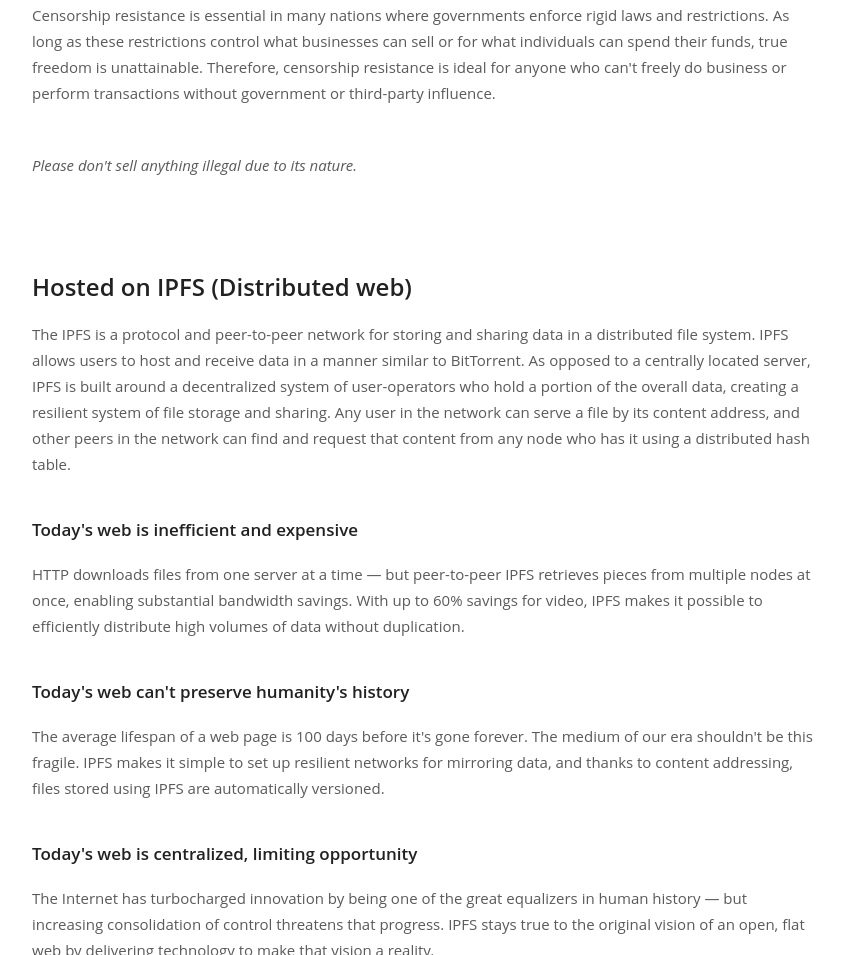
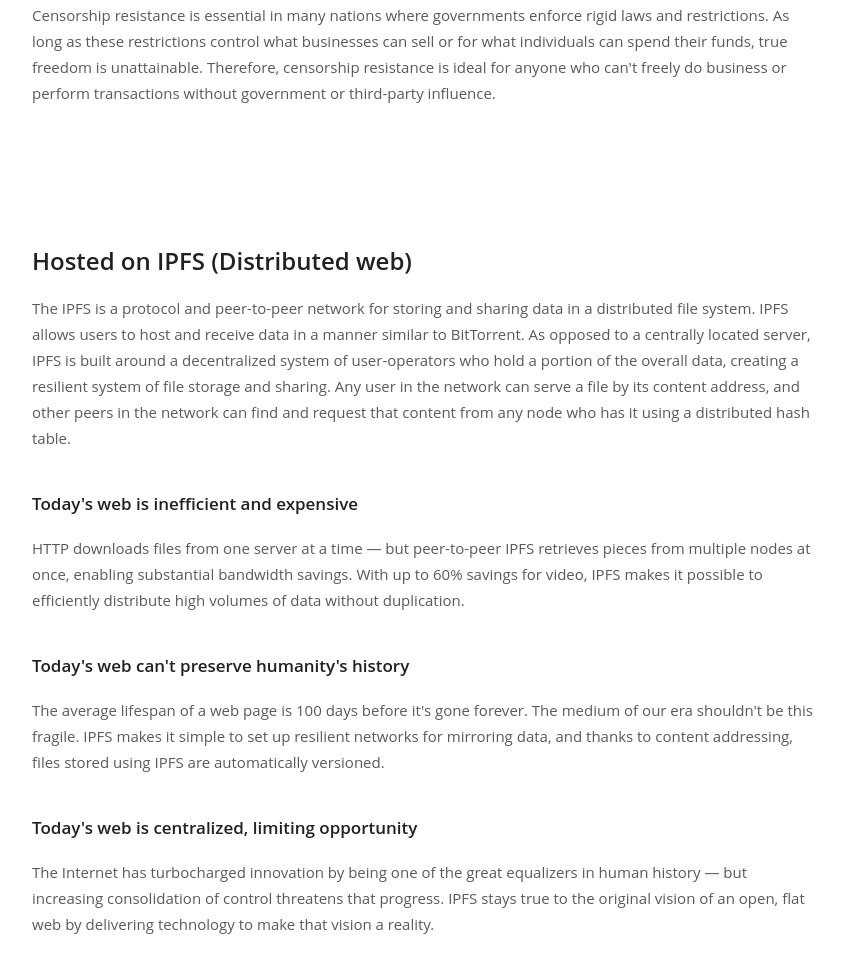
Before and after one commit to ivyca-com/decommerce, a plain HTML site: page help.html in a window 1280 px wide. Shown: the part 1658-2613 px from the top of the page, without its empty margins (78-921 px from the left). Drawn offline with Linux system fonts and the light colour scheme.

Commit message:
some small changes

```diff
--- a/config.js
+++ b/config.js
@@ -2,7 +2,7 @@
 // - Main elements
 // ********************
 
-// If you own a purchase code for DeCommerce Premium. Enter it here.
+// If you own a purchase code for DeCommerce Premium. Enter it here:
 // For Free version, leave the variable empty.
 // Learn More: https://www.ivyca.com/decommerce/download.html
 var purchaseCode = "";
--- a/help.html
+++ b/help.html
@@ -84,8 +84,8 @@
                                 <h2 id="censorship">Censorship resistant ecommerce</h2>
                                 <p>Censorship resistance is essential in many nations where governments enforce rigid laws and restrictions. As long as these restrictions control what businesses can sell or for what individuals can spend their funds, true freedom is unattainable. Therefore, censorship resistance is ideal for anyone who can't freely do business or perform transactions without government or third-party influence.</p>
                                 <br>
-                                <i>Please don't sell anything illegal due to its nature.</i>
-                                <br><br><br>
+                                <br>
+                                <br>
 
 
                                 <h2 id="ipfs">Hosted on IPFS (Distributed web)</h2>
```
Also changed, not shown: index.html (+0 -1 lines).
